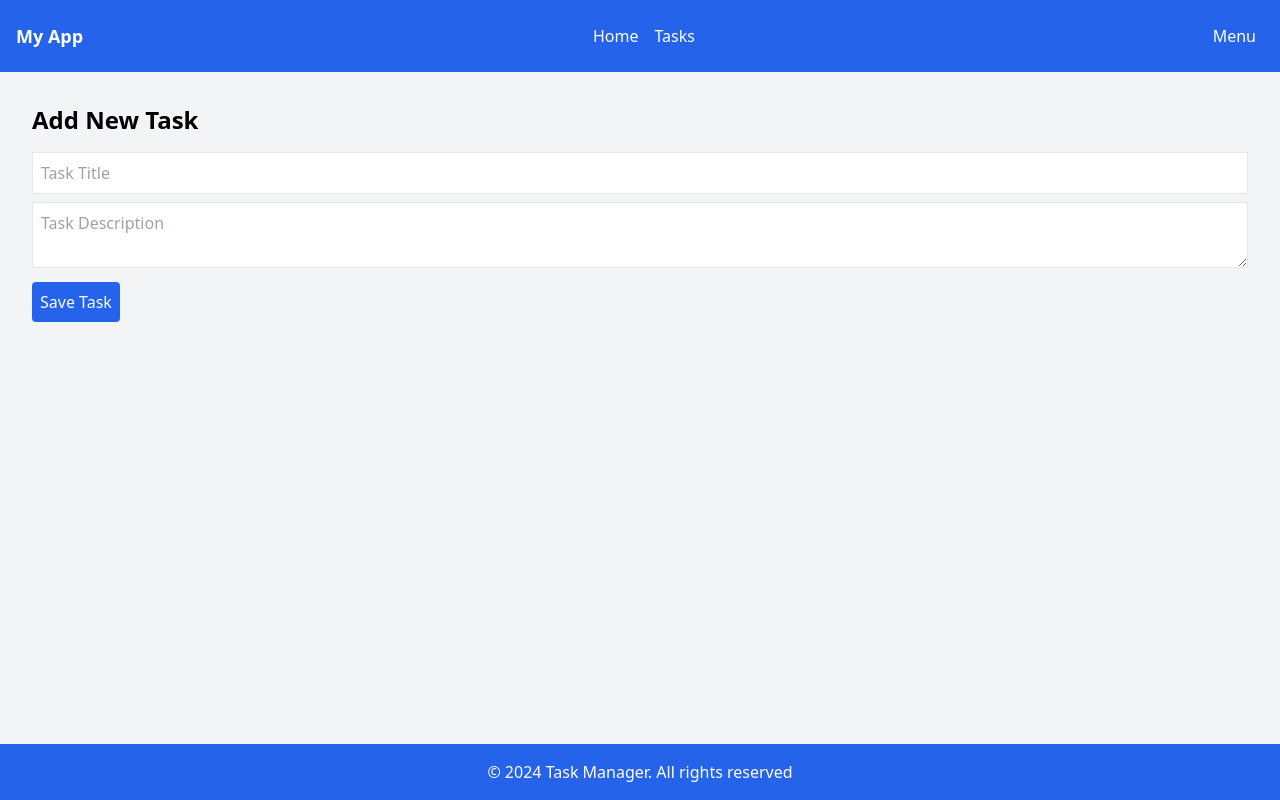
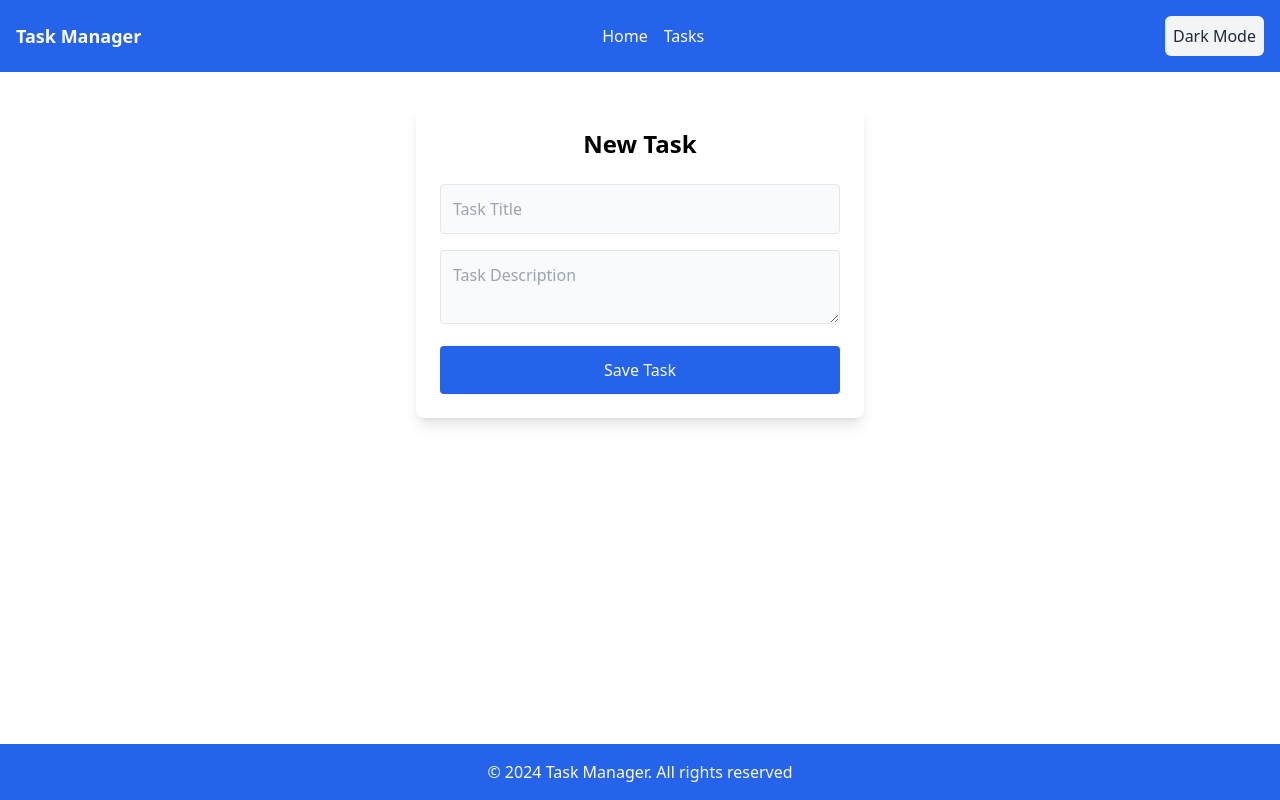
Before and after one commit to kn1ghtm0nster/task-manager, a Next.js app in the folder client/: page /tasks/new in a window 1280 px wide. Built offline with nearby package versions, Linux system fonts and the light colour scheme.

Commit message:
add dark-theme support to front-end

```diff
--- a/client/src/app/components/Footer.tsx
+++ b/client/src/app/components/Footer.tsx
@@ -1,5 +1,5 @@
 const Footer = () => (
-  <footer className="bg-blue-600 text-white text-center p-4 mt-auto">
+  <footer className="bg-blue-600 dark:bg-gray-800 text-white text-center p-4 mt-auto">
     <p>&copy; 2024 Task Manager. All rights reserved</p>
   </footer>
 );
--- a/client/src/app/components/NavBar.tsx
+++ b/client/src/app/components/NavBar.tsx
@@ -1,9 +1,19 @@
+"use client";
+import React, { useState } from "react";
 import Link from "next/link";
 
-const NavBar = () => (
-  <header className="bg-blue-600 text-white p-4">
+const NavBar: React.FC = () => {
+  const [darkMode, setDarkMode] = useState(false);
+
+  const toggleDarkMode = () => {
+    document.documentElement.classList.toggle("dark");
+    setDarkMode(!darkMode);
+  };
+
+  return (
+    <header className="bg-blue-600 dark:bg-gray-800 text-white p-4">
       <div className="container mx-auto flex justify-between items-center">
-      <h1 className="text-lg font-bold">My App</h1>
+        <h1 className="text-lg font-bold">Task Manager</h1>
         <nav className="space-x-4 hidden md:flex">
           <Link href="/" className="hover:text-gray-200">
             Home
@@ -12,9 +22,15 @@ const NavBar = () => (
             Tasks
           </Link>
         </nav>
-      <button className="mg:hidden p-2">Menu</button>
+        <button
+          onClick={toggleDarkMode}
+          className="p-2 bg-gray-100 text-gray-800 rounded-md dark:bg-gray-700 dark:text-gray-300"
+        >
+          {darkMode ? "Light Mode" : "Dark Mode"}
+        </button>
       </div>
     </header>
   );
+};
 
 export default NavBar;
--- a/client/src/app/layout.tsx
+++ b/client/src/app/layout.tsx
@@ -6,9 +6,9 @@ import Footer from "./components/Footer";
 const RootLayout = ({ children }: { children: ReactNode }) => {
   return (
     <html lang="en">
-      <body className="flex flex-col min-h-screen">
+      <body className="flex flex-col min-h-screen bg-white dark:bg-gray-900 text-black dark:text-white">
         <NavBar />
-        <main className="flex-1 w-full p-8 bg-gray-100">
+        <main className="flex-1 w-full p-8">
           <div className="container mx-auto">{children}</div>
         </main>
         <Footer />
--- a/client/src/app/page.tsx
+++ b/client/src/app/page.tsx
@@ -2,9 +2,8 @@ import React from "react";
 
 const Home = () => {
   return (
-    <div className="p-8 bg-white rounded-md shadow-md">
-      <h2 className="text-2xl font-bold mb-4">Welcome to Task Manager!</h2>
-      <p>Manage your tasks efficiently (Sponsored by Next.js)</p>
+    <div className="p-8 bg-white dark:bg-gray-800 rounded-md shadow-md text-black dark:text-white">
+      <h2 className="text-2xl font-bold mb-4 text-center">Tasks Remaining</h2>
     </div>
   );
 };
--- a/client/src/app/tasks/new/page.tsx
+++ b/client/src/app/tasks/new/page.tsx
@@ -46,25 +46,26 @@ const NewTask: React.FC = () => {
     }
   };
 
+  // TODO: form validation
   return (
-    <div>
-      <h2 className="text-2xl font-bold mb-4">Add New Task</h2>
+    <div className="p-6 max-w-md mx-auto bg-white dark:bg-gray-800 rounded-lg shadow-lg text-black dark:text-white">
+      <h2 className="text-2xl font-bold mb-6 text-center">New Task</h2>
       <input
-        className="border p-2 w-full mb-2"
+        className="border dark:border-gray-600 p-3 w-full mb-4 bg-gray-50 dark:bg-gray-700 text-black dark:text-white rounded focus:outline-none focus:ring-2 focus:ring-blue-500 dark:focus:ring-blue-400"
         type="text"
         placeholder="Task Title"
         value={title}
         onChange={(e) => setTitle(e.target.value)}
       />
       <textarea
-        className="border p-2 w-full mb-2"
+        className="border dark:border-gray-600 p-3 w-full mb-4 bg-gray-50 dark:bg-gray-700 text-black dark:text-white rounded focus:outline-none focus:ring-2 focus:ring-blue-500 dark:focus:ring-blue-400"
         placeholder="Task Description"
         value={description}
         onChange={(e) => setDescription(e.target.value)}
       />
       <button
         onClick={handleSave}
-        className="bg-blue-600 text-white p-2 rounded"
+        className="bg-blue-600 dark:bg-blue-500 hover:bg-blue-700 dark:hover:bg-blue-600 text-white p-3 w-full rounded"
       >
         Save Task
       </button>
--- a/client/src/app/tasks/page.tsx
+++ b/client/src/app/tasks/page.tsx
@@ -37,8 +37,8 @@ const TaskList: React.FC = () => {
   }, []);
 
   return (
-    <div>
-      <h2 className="text-2xl font-bold mb-4">Your Tasks</h2>
+    <div className="bg-white dark:bg-gray-800 p-4 rounded-md shadow-md">
+      <h2 className="text-center text-2xl font-bold mb-4">Your Tasks</h2>
       <ul>
         {tasks.map((task: Task) => (
           <li key={task.id} className="mb-2">
@@ -52,7 +52,7 @@ const TaskList: React.FC = () => {
         ))}
       </ul>
       <Link href="/tasks/new" className="text-green-600 hover:underline">
-        + Add New Task
+        New Task
       </Link>
     </div>
   );
--- a/client/tailwind.config.ts
+++ b/client/tailwind.config.ts
@@ -1,6 +1,7 @@
 import type { Config } from "tailwindcss";
 
 const config: Config = {
+  darkMode: "class",
   content: [
     "./src/pages/**/*.{js,ts,jsx,tsx,mdx}",
     "./src/components/**/*.{js,ts,jsx,tsx,mdx}",
```
Lines whose indentation alone changed are shown as unchanged.
